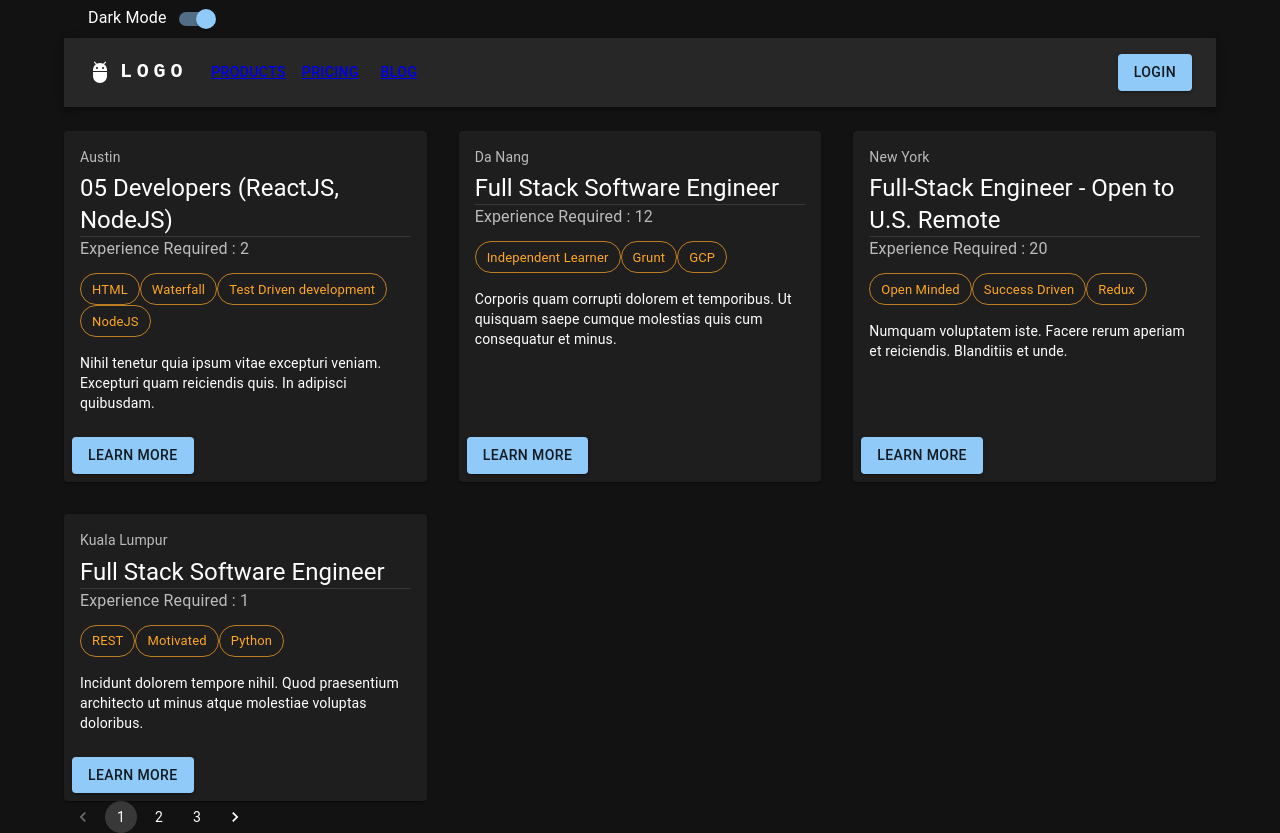
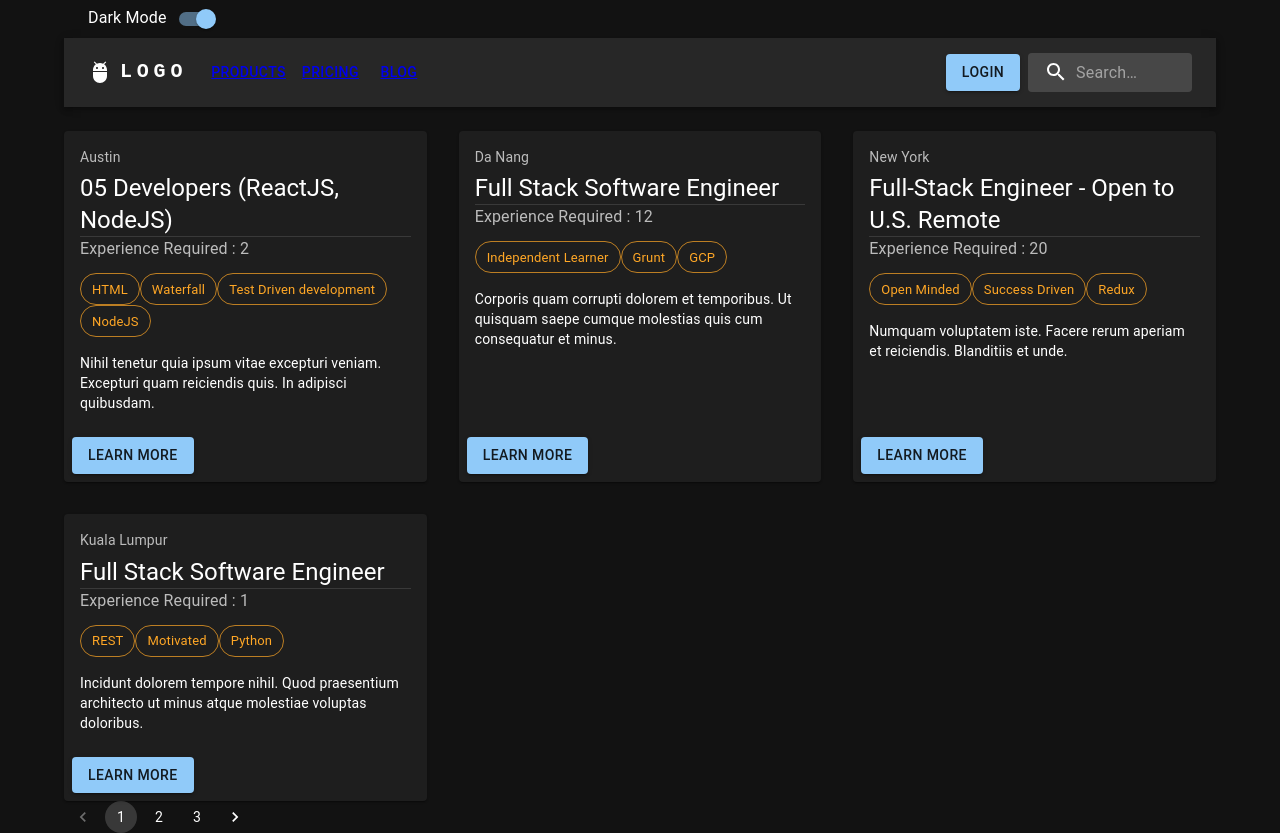
Before and after one commit to Kamaric112/coderschool-job, a React (Create React App) app: page / in a window 1280 px wide. Built offline with nearby package versions, Linux system fonts and the light colour scheme.

Commit message:
updated form styling + search, searchParams TODO

```diff
--- a/src/mui/Appbar1.js
+++ b/src/mui/Appbar1.js
@@ -15,6 +15,9 @@ import AdbIcon from "@mui/icons-material/Adb";
 import { Link, useNavigate } from "react-router-dom";
 import { AuthContext } from "./LoginPage";
 import ModalLogin from "./ModalLogin";
+import SearchIcon from "@mui/icons-material/Search";
+import { styled, alpha } from "@mui/material/styles";
+import InputBase from "@mui/material/InputBase";
 
 const pages = ["Products", "Pricing", "Blog"];
 const settings = ["Profile", "Account", "Dashboard", "Logout"];
@@ -39,7 +42,47 @@ const ResponsiveAppBar = () => {
   const handleCloseUserMenu = () => {
     setAnchorElUser(null);
   };
+  const Search = styled("div")(({ theme }) => ({
+    position: "relative",
+    borderRadius: theme.shape.borderRadius,
+    backgroundColor: alpha(theme.palette.common.white, 0.15),
+    "&:hover": {
+      backgroundColor: alpha(theme.palette.common.white, 0.25),
+    },
+    marginLeft: 0,
+    width: "100%",
+    [theme.breakpoints.up("sm")]: {
+      marginLeft: theme.spacing(1),
+      width: "auto",
+    },
+  }));
 
+  const SearchIconWrapper = styled("div")(({ theme }) => ({
+    padding: theme.spacing(0, 2),
+    height: "100%",
+    position: "absolute",
+    pointerEvents: "none",
+    display: "flex",
+    alignItems: "center",
+    justifyContent: "center",
+  }));
+
+  const StyledInputBase = styled(InputBase)(({ theme }) => ({
+    color: "inherit",
+    "& .MuiInputBase-input": {
+      padding: theme.spacing(1, 1, 1, 0),
+      // vertical padding + font size from searchIcon
+      paddingLeft: `calc(1em + ${theme.spacing(4)})`,
+      transition: theme.transitions.create("width"),
+      width: "100%",
+      [theme.breakpoints.up("sm")]: {
+        width: "12ch",
+        "&:focus": {
+          width: "20ch",
+        },
+      },
+    },
+  }));
   return (
     <AppBar position="static">
       <Container maxWidth="xl">
@@ -145,6 +188,15 @@ const ResponsiveAppBar = () => {
             <ModalLogin />
           )}
           <Link to={`/login`}> </Link>
+          <Search>
+            <SearchIconWrapper>
+              <SearchIcon />
+            </SearchIconWrapper>
+            <StyledInputBase
+              placeholder="Search…"
+              inputProps={{ "aria-label": "search" }}
+            />
+          </Search>
         </Toolbar>
       </Container>
     </AppBar>
--- a/src/mui/LoginPage.js
+++ b/src/mui/LoginPage.js
@@ -54,6 +54,27 @@ export const RequireAuth = ({ children }) => {
 };
 
 export function LoginForm({ handleClose }) {
+  const commonStyle = {
+    display: "inline-block",
+    font: "bold 1.5rem sans-serif",
+    marginBottom: "0.5rem",
+  };
+
+  const buttonStyle = {
+    display: "inline-block",
+    padding: "0.3em 1.2em",
+    margin: "0 0.1em 0.1em 0",
+    border: "0.16em solid rgba(255,255,255,0)",
+    borderRadius: "2em",
+    boxSizing: "border-box",
+    textDecoration: "none",
+    fontFamily: "sans-serif",
+    fontWeight: "300",
+    color: "rgba(0,0,0,0.35)",
+    textShadow: "0 0.04em 0.04em rgba(0,0,0,0.7)",
+    textAlign: "center",
+    transition: "all 0.2s",
+  };
   let navigate = useNavigate();
   let location = useLocation();
   let auth = useAuth();
@@ -82,15 +103,15 @@ export function LoginForm({ handleClose }) {
   return (
     <div>
       <p>You must log in to view the page at {from}</p>
-
       <form onSubmit={handleSubmit}>
-        <label>
+        <label style={commonStyle}>
           Username: <input name="username" type="text" />
         </label>{" "}
-        <label>
+        <label style={commonStyle}>
           Password <input name="password" type="text" />
         </label>{" "}
-        <button type="submit" onClick={handleClose}>
+        <br />
+        <button type="submit" onClick={handleClose} style={buttonStyle}>
           Login
         </button>
       </form>
@@ -99,6 +120,7 @@ export function LoginForm({ handleClose }) {
         onClick={() => {
           auth.signOut(() => navigate("/"));
         }}
+        style={buttonStyle}
       >
         Logout
       </button>
--- a/src/mui/ModalLogin.js
+++ b/src/mui/ModalLogin.js
@@ -11,7 +11,7 @@ const style = {
   top: "50%",
   left: "50%",
   transform: "translate(-50%, -50%)",
-  width: 400,
+  width: 600,
   bgcolor: "background.paper",
   border: "2px solid #000",
   boxShadow: 24,
```
